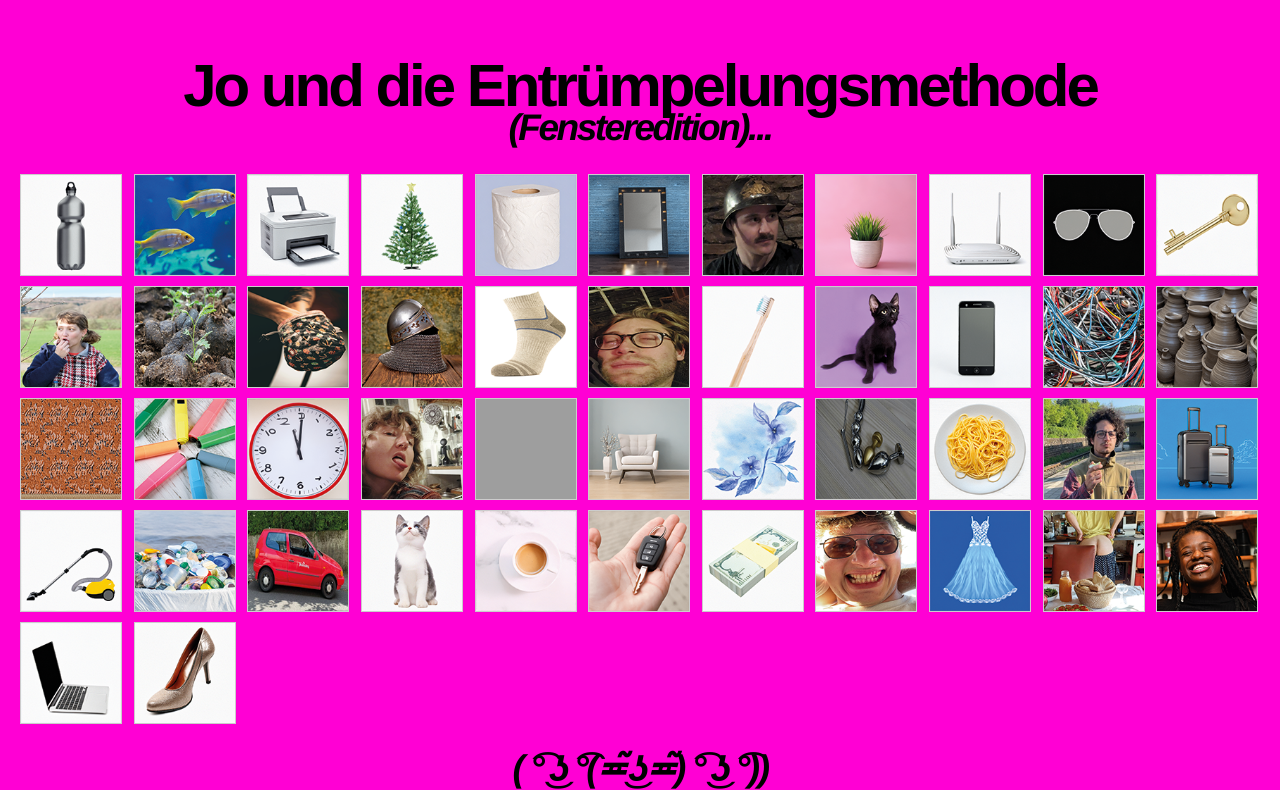
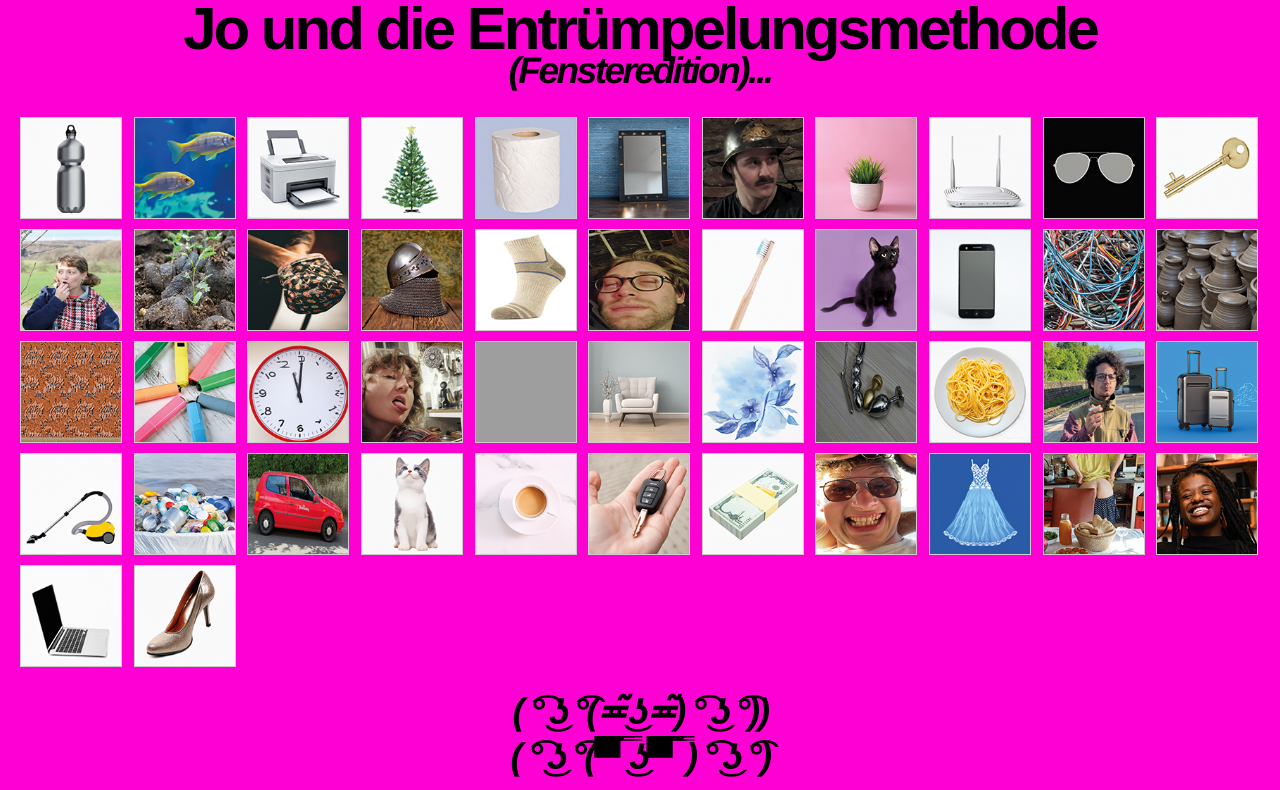
Before and after one commit to BieneMaja01/JoExit, a plain HTML site: page index.html in a window 1280 px wide. Shown: the top 790 px of the page. Drawn offline with Linux system fonts and the light colour scheme; grey boxes are pictures that could not be loaded.

Commit message:
Add files via upload

```diff
--- a/index.html
+++ b/index.html
@@ -80,9 +80,6 @@
 }
 
     </style>
-    <div> <video width="50" height="50" loop autoplay muted>
-        <source src="jo kacke#.mp4" type="video/mp4">
-    </video></div>
 </head>
 <body>
     <h2>Jo und die Entrümpelungsmethode </h2>
@@ -376,6 +373,7 @@
 <div><h1><3<3<3<3<3<3<3<3</h1></div>
     <div><h1> windowjojo</h1></div>
     <div><h2>    </h2></div>
+
     <div> <video width="50" height="50" loop autoplay muted>
         <source src="jo kacke#.mp4" type="video/mp4">
     </video></div>
```
